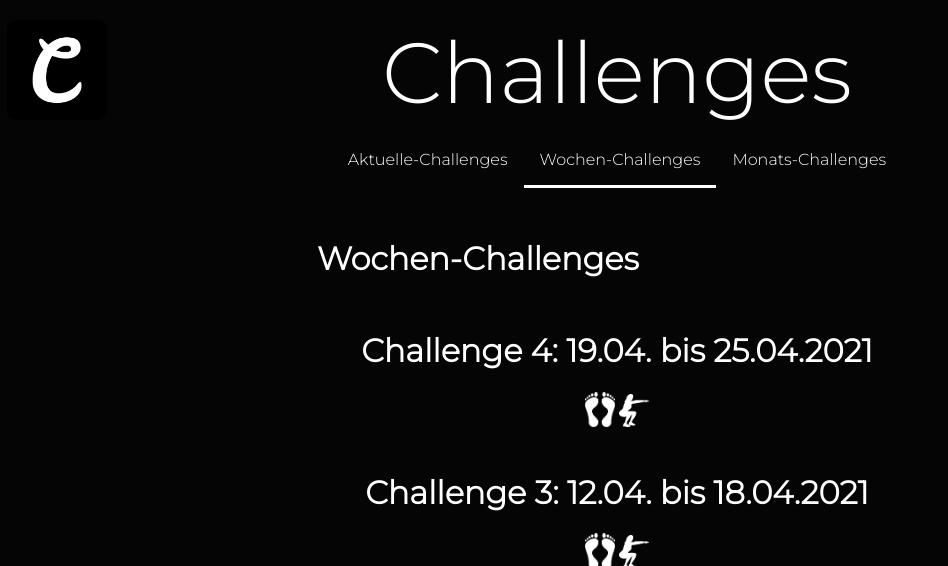
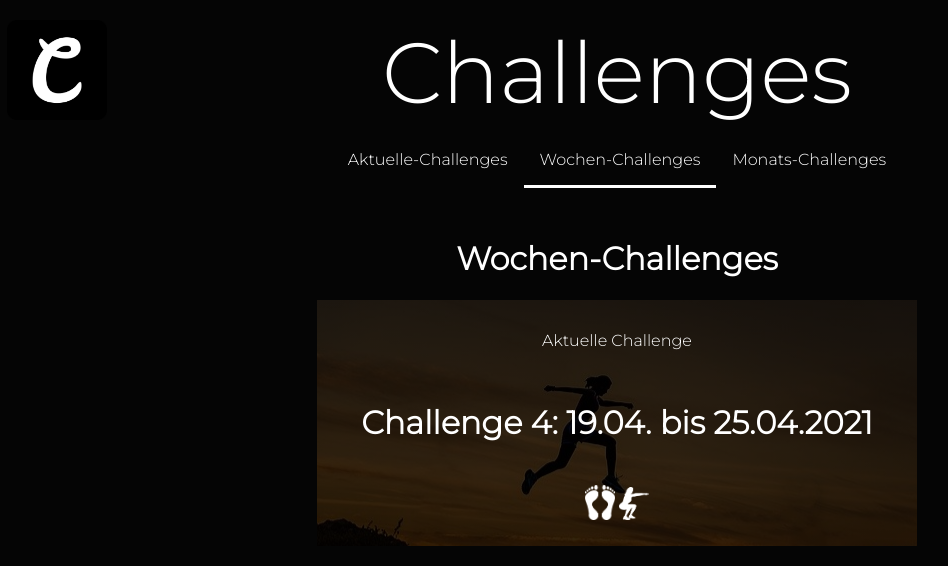
Before and after one commit to MichaelDiers/challenges, a Jekyll site: the page built from week.md, in a window 1280 px wide. Shown: the top 566 px of the page, without its empty margins (23-971 px from the left). Built offline with Jekyll 4.4.1, drawn with Linux system fonts in a browser that asks for light colours; some of the changed text lies outside the part shown; grey boxes are pictures that could not be loaded.

Commit message:
consistent design for challenge pages

```diff
--- a/_includes/posts-list.html
+++ b/_includes/posts-list.html
@@ -1,12 +1,12 @@
 # {{ include.title }}
 
-<div class="post-list">
+<div class="overview">
   {% for post in include.posts %}
-    <div class="post">
-      <a href="{{ site.baseurl }}{{ post.url }}">{{ post.excerpt }}</a>
-      <div>
-        {% include icons.html types=post.types %}
-      </div>
-    </div>
+    {% assign image = site.baseurl | append: "/assets/images/" | append: post.image %}
+    {% assign header = "Abgelaufene Challenge" %}
+    {% if post == include.posts[0] %}
+    {%  assign header = "Aktuelle Challenge" %}
+    {% endif %}
+    {% include overview.html image=image url=post.url excerpt=post.excerpt types=post.types header=header %}
   {% endfor %}
 </div>
--- a/_sass/main.scss
+++ b/_sass/main.scss
@@ -61,3 +61,7 @@ footer {
   width: $icon-width;
   filter: invert(1);
 }
+
+h1 {
+  text-align: center;
+}
--- a/_sass/post-list.scss
+++ /dev/null
@@ -1,9 +0,0 @@
-.post-list {
-
-    > .post {
-        display: grid;
-        grid-template-rows: auto auto;
-        place-items: center;
-        padding: 10px;
-    }
-}
--- a/assets/css/styles.scss
+++ b/assets/css/styles.scss
@@ -7,6 +7,5 @@
 @import "main";
 @import "navigation";
 @import "post";
-@import "post-list";
 @import "images";
 @import "overview";
```
